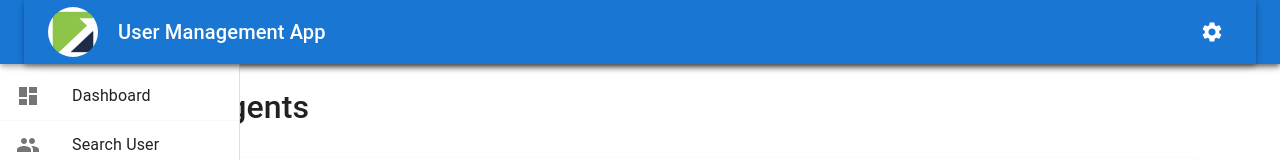
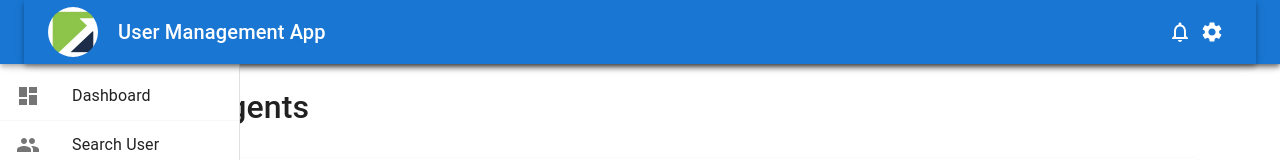
Before and after one commit to PB07-code/UMS-frontend, a React app in the folder demofe/: page /agents in a window 1280 px wide. Shown: the top 160 px of the page. Built offline with nearby package versions, Linux system fonts and the light colour scheme; no server answers; sample sign-in values are in the browser's storage; the HTML template or start-up script is replaced by a standard one.

Commit message:
Changes to add Notification

```diff
--- a/demofe/src/components/ListUserComponent.jsx
+++ b/demofe/src/components/ListUserComponent.jsx
@@ -5,7 +5,7 @@ import { useNavigate } from 'react-router-dom';
 import { isAdminUser } from '../services/AuthService'
 import ClippedDrawer from './ClippedDrawer'
 import DeleteOutlineIcon from '@mui/icons-material/DeleteOutline';
-// import EditIcon from '@mui/icons-material/Edit';
+ import EditIcon from '@mui/icons-material/Edit';
 
 
 
@@ -84,7 +84,7 @@ const ListUserComponent = () => {
     <ClippedDrawer/>
 
     <div className="container">
-      <h2 className="text-center"> Current Active Users</h2>
+      <h2 className="text-center"> Active Users</h2>
 
       <div style={{ display: 'flex', justifyContent: 'space-between', alignItems: 'center' }}>
         {
@@ -116,7 +116,7 @@ const ListUserComponent = () => {
           </TableHead>
           <TableBody>
             {usersForPage.map((user) => (
-              <TableRow key={user.userId} onClick={() => updateUser(user.userId)}>
+              <TableRow key={user.userId}>
                 <TableCell>{user.userName}</TableCell>
                 <TableCell>{user.userEmail}</TableCell>
                 <TableCell>{user.userPhone}</TableCell>
@@ -126,7 +126,7 @@ const ListUserComponent = () => {
                   {
                     isAdmin &&
                     <>
-                      {/* <EditIcon style={{ color: 'green' }} onClick={() => updateUser(user.userId)} /> */}
+                       <EditIcon style={{ color: 'green' }} onClick={() => updateUser(user.userId)} />
                       <span style={{ margin: '0 10px' }}></span>
                       <DeleteOutlineIcon style={{ color: 'red' }} onClick={() => removeUser(user.userId)} />
                     </>
--- a/demofe/src/components/Navbar.jsx
+++ b/demofe/src/components/Navbar.jsx
@@ -4,6 +4,8 @@ import SettingsComponent from "./SettingsComponent";
 import { isUserLoggedIn } from "../services/AuthService";
 import Avatar from "@mui/material/Avatar";
 import Logo from "../assets/Logo.jpg";
+import NotificationComponent from "./NotificationComponent";
+
 
 const Navbar = () => {
   const navigate = useNavigate();
@@ -36,9 +38,16 @@ const Navbar = () => {
           Login
         </Button>
 }
+
+{ isLoggedIn &&
+<NotificationComponent/>
+}
+
 { isLoggedIn &&
         <SettingsComponent />
 }
+
+
       </Toolbar>
 
     </AppBar>
--- /dev/null
+++ b/demofe/src/components/NotificationComponent.jsx
@@ -0,0 +1,16 @@
+import { useEffect } from 'react';
+import NotificationsNoneIcon from '@mui/icons-material/NotificationsNone';
+import { createUser } from '../services/UserService';
+
+const NotificationComponent = () => {
+
+
+
+  return (
+    <div>
+        <NotificationsNoneIcon/>
+    </div>
+  )
+}
+
+export default NotificationComponent
--- a/demofe/src/components/UserComponent.jsx
+++ b/demofe/src/components/UserComponent.jsx
@@ -2,6 +2,7 @@ import  { useState, useEffect } from 'react';
 import { Typography, TextField, Button, Container, Grid } from '@mui/material';
 import { createUser, getUser, updateUser } from '../services/UserService';
 import { useNavigate, useParams } from 'react-router-dom';
+
 
 
 const UserComponent = () => {
@@ -61,6 +62,8 @@ const UserComponent = () => {
     return id ? <Typography variant="h5" align="center">Update User</Typography> : <Typography variant="h5" align="center">Add User</Typography>;
   };
 
+
+
   return (
    <>
    <br/>
@@ -113,6 +116,7 @@ const UserComponent = () => {
               onChange={(e) => setUserDesignation(e.target.value)}
             />
             <Button type="submit" variant="contained" color="primary" style={{ marginRight: '10px' }}>Submit</Button>
+
             <Button variant="contained" color="secondary" onClick={() => navigate('/users')}>Cancel</Button>
           </form>
         </Grid>
```
